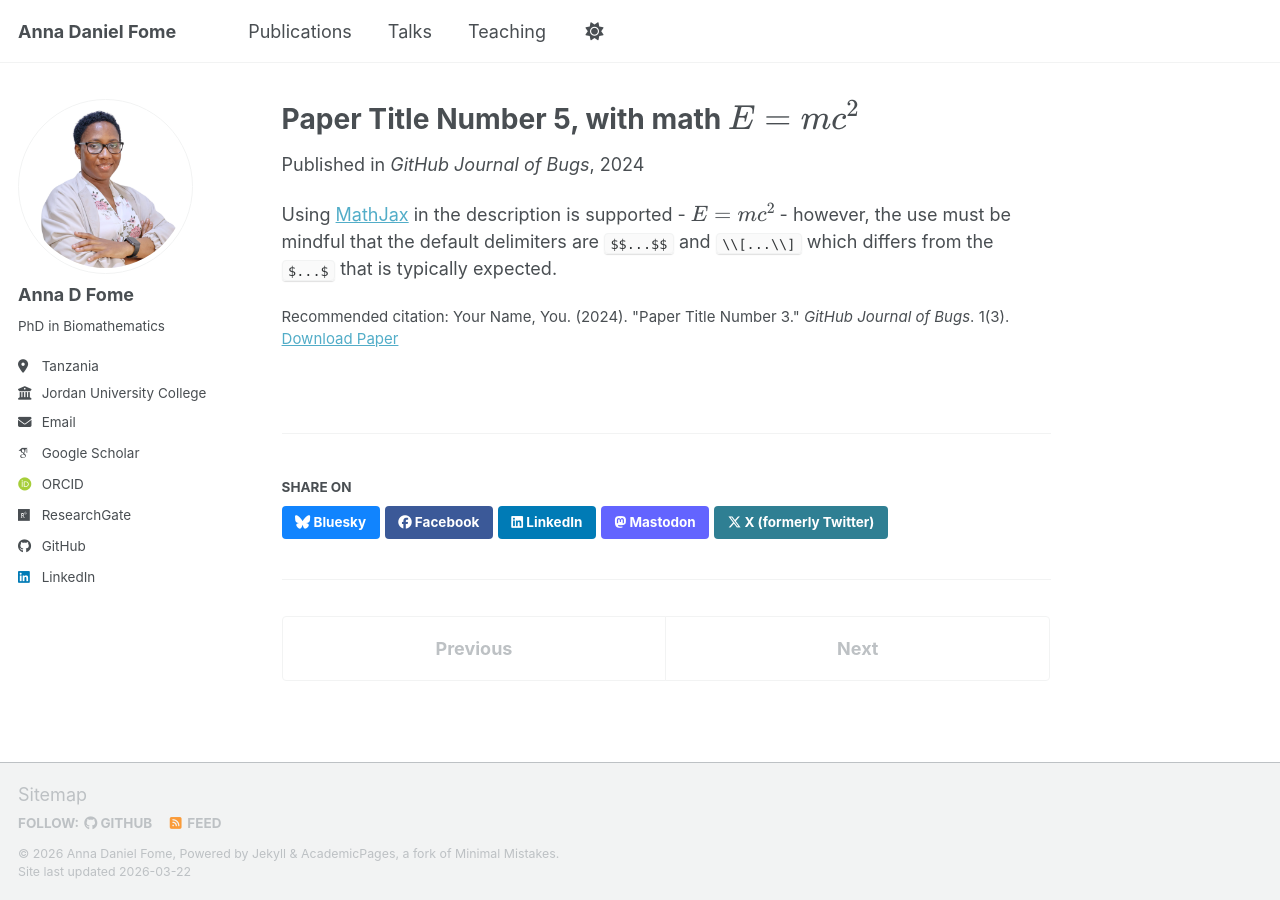
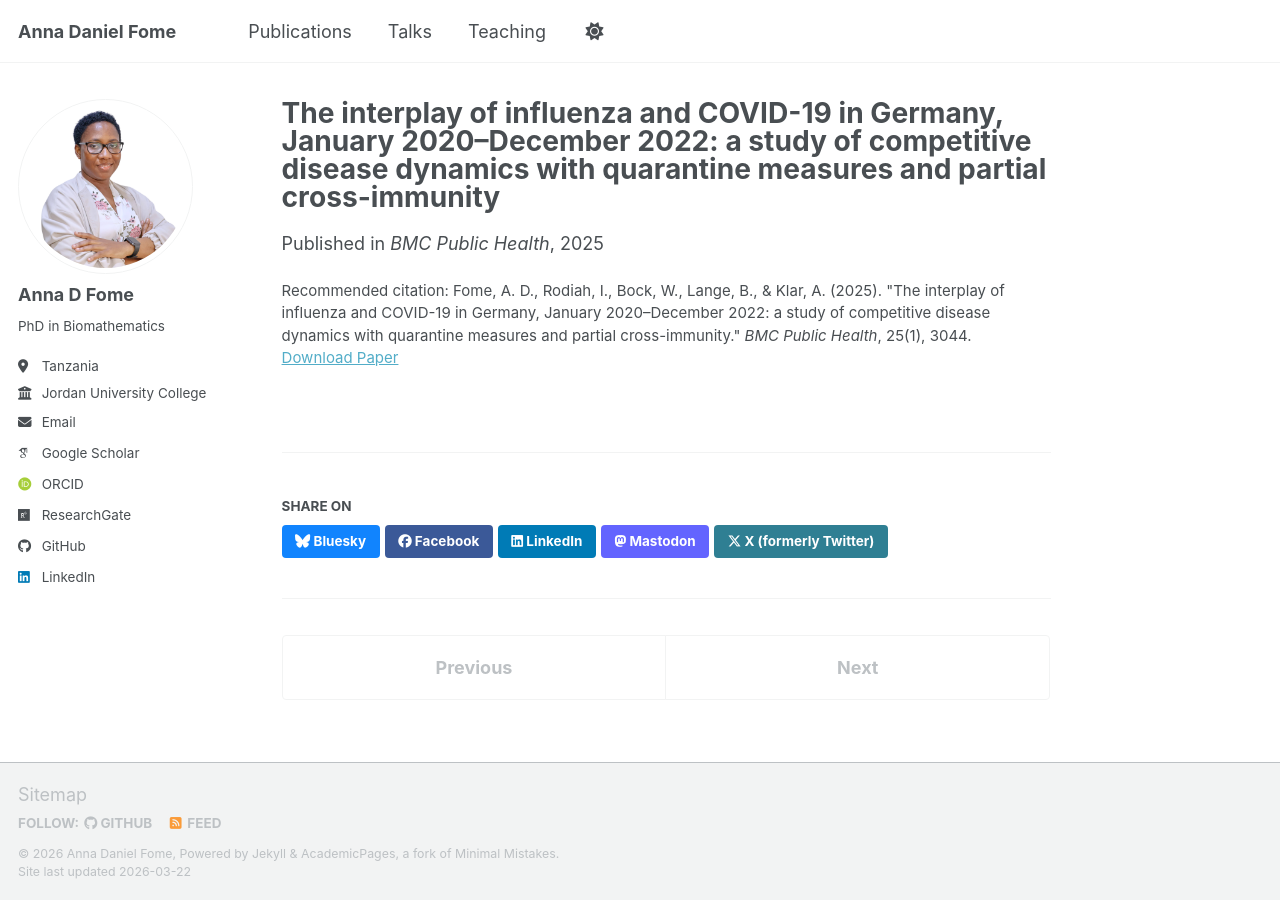
Before and after one commit to FomeA/FomeA.github.io, a Jekyll site: the page built from _publications/2025-06-08-paper-title-number-5.md, in a window 1280 px wide. Built offline with Jekyll 4.4.1, drawn with Linux system fonts in a browser that asks for light colours; some web fonts are replaced; a script bundle is joined from its source files by our own code; library files that are not in the unit come from our copies.

Commit message:
Update 2025-06-08-paper-title-number-5.md

```diff
--- a/_publications/2025-06-08-paper-title-number-5.md
+++ b/_publications/2025-06-08-paper-title-number-5.md
@@ -1,13 +1,11 @@
 ---
-title: "Paper Title Number 5, with math $$E=mc^2$$"
+title: "The interplay of influenza and COVID-19 in Germany, January 2020–December 2022: a study of competitive disease dynamics with quarantine measures and partial cross-immunity"
 collection: publications
-category: conferences
-permalink: /publication/2024-02-17-paper-title-number-4
-excerpt: 'This paper is about a famous math equation, $$E=mc^2$$'
-date: 2024-02-17
-venue: 'GitHub Journal of Bugs'
-paperurl: 'https://academicpages.github.io/files/paper3.pdf'
-citation: 'Your Name, You. (2024). &quot;Paper Title Number 3.&quot; <i>GitHub Journal of Bugs</i>. 1(3).'
+category: manuscripts
+permalink: /publication/2025-influenza-covid-interplay
+excerpt: 'Mathematical and epidemiological analysis of the competitive dynamics between influenza and COVID-19 incorporating quarantine interventions and partial cross-immunity.'
+date: 2025-02-01
+venue: 'BMC Public Health'
+paperurl: 'https://doi.org/10.1186/s12889-025-23044-7'
+citation: 'Fome, A. D., Rodiah, I., Bock, W., Lange, B., & Klar, A. (2025). "The interplay of influenza and COVID-19 in Germany, January 2020–December 2022: a study of competitive disease dynamics with quarantine measures and partial cross-immunity." <i>BMC Public Health</i>, 25(1), 3044.'
 ---
-
-Using [MathJax](https://www.mathjax.org/) in the description is supported - $$E=mc^2$$ - however, the use must be mindful that the default delimiters are `$$...$$` and `\\[...\\]` which differs from the `$...$` that is typically expected.
```
